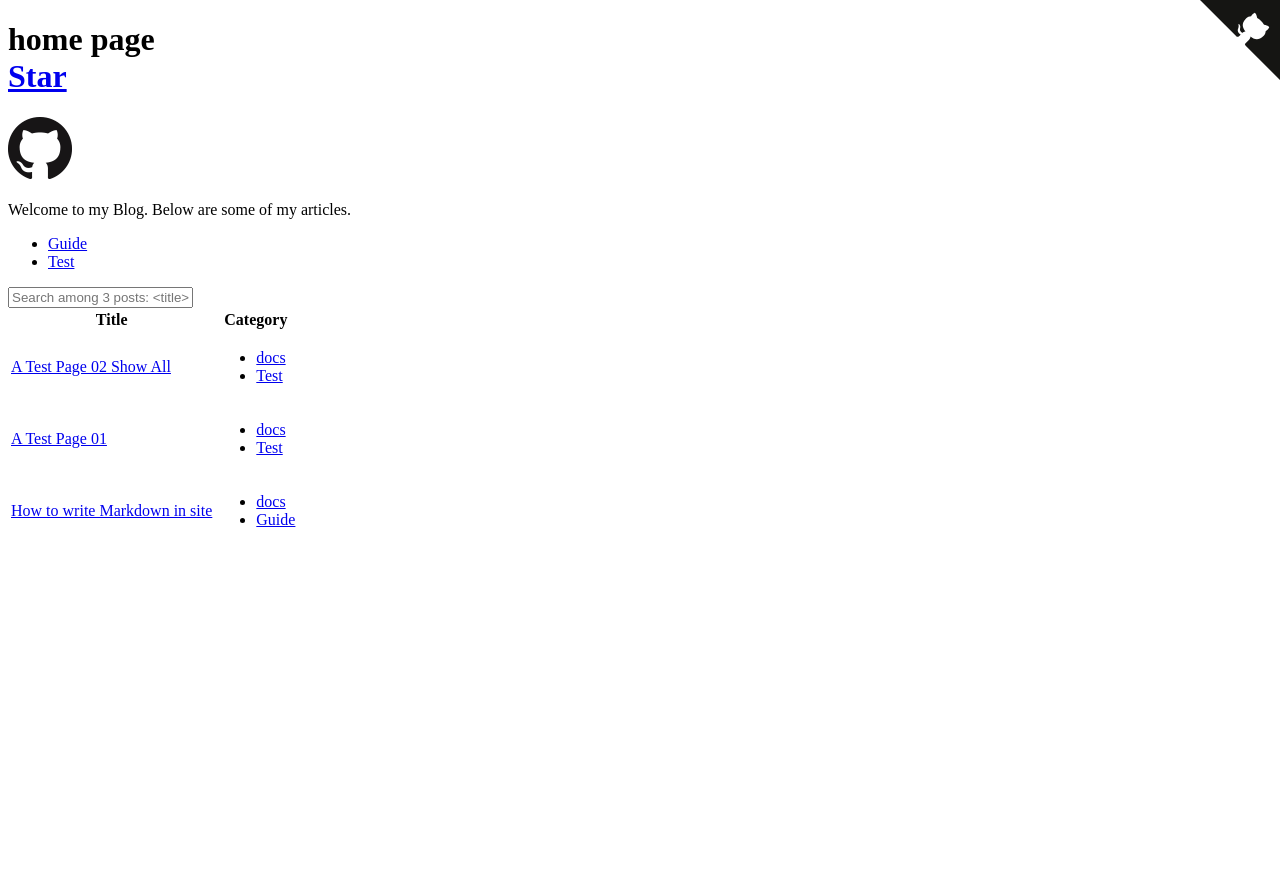
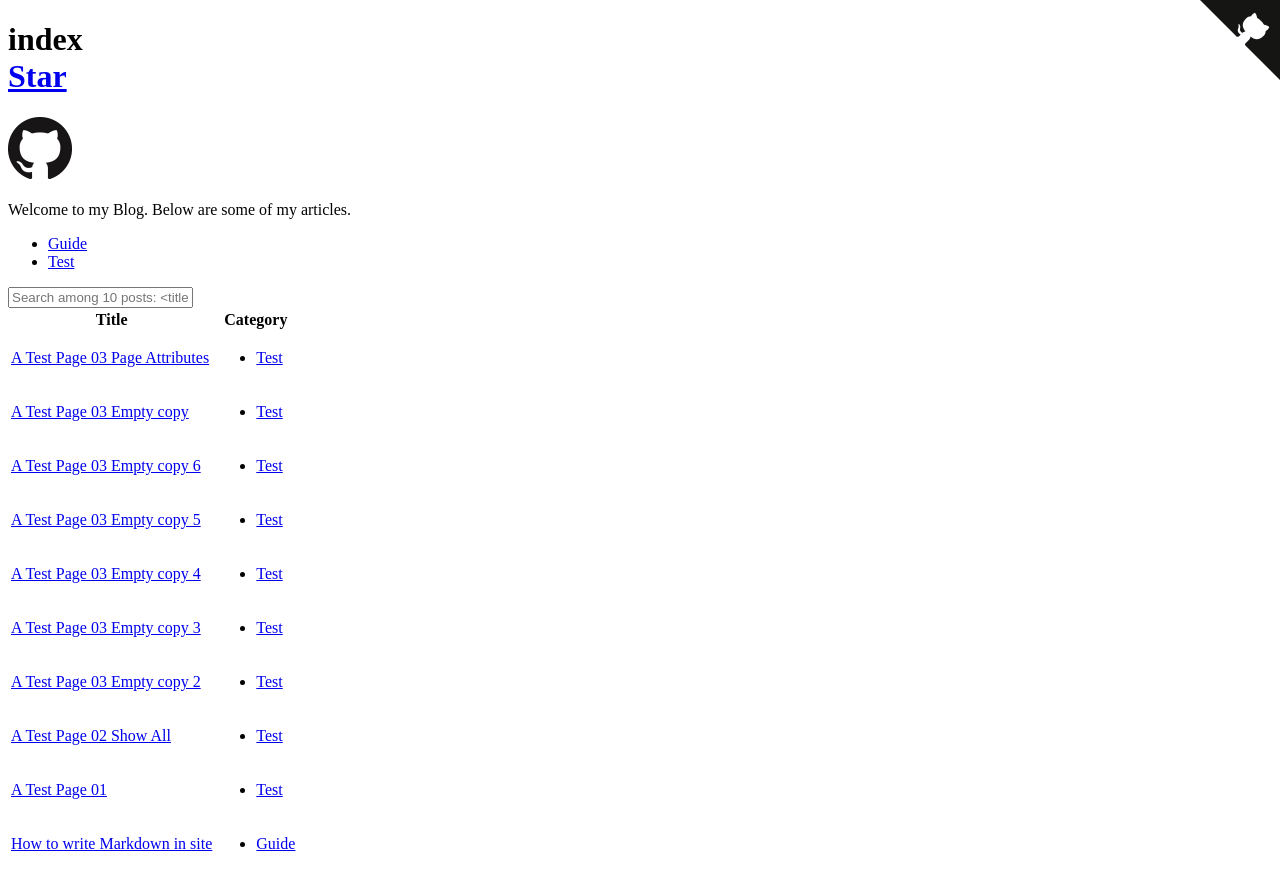
Before and after one commit to LawssssCat/LawssssCat.github.io, a Jekyll site: the page built from index.md, in a window 1280 px wide. Shown: the top 890 px of the page. Built offline with Jekyll 4.4.1, drawn with Linux system fonts in a browser that asks for light colours.

Commit message:
1. fix _include post title "problem" 2. add global keydown listen

```diff
--- a/_includes/page_title.html
+++ b/_includes/page_title.html
@@ -3,7 +3,7 @@
     <!--todo front page-->
     <a href="{{ '/' | relative_url }}">..</a>/
     {%- endif -%}
-    {{ include.title }}
+    {% include tools/get_post_attribute attribute='title' post=page %}
     {%- if site.github-button.show -%}
     <div class="github-buttons">
         <a class="github-button" href="{{ site.github-button.url }}" data-icon="octicon-star" data-show-count="true" aria-label="Star on GitHub">Star</a>
--- a/_includes/tools/get_category_attribute
+++ b/_includes/tools/get_category_attribute
@@ -3,9 +3,9 @@
 function to get category attribute
 
 {%- endcomment -%}
+{%- assign category_data = site.data.categories[category_id] -%}
 {%- case include.attribute -%}
 {%- when 'label' -%}
-{% assign category_data = site.data.categories[category_id] %}
 {{ category_data.label | default: include.category_id }}
 {%- when 'description' -%}
 {{ category_data.description | replace: '\n', ' ' }}
--- a/_includes/tools/get_post_attribute
+++ b/_includes/tools/get_post_attribute
@@ -4,9 +4,9 @@ function to get post attribute
 
 {%- endcomment -%}
 {%- case include.attribute -%}
-{%- when 'name' -%}
-{{- post.title | default: post_file_name -}}
-{% assign post_file_name  = include.post | split: '/' | last %}
+{%- when 'title' -%}
+{%- assign post_file_name  = include.post.path  | split: '/' | last | split: '.' | first -%}
+{{- include.post.title | default: post_file_name -}}
 {%- else -%}
 {% include error-can-not-case-include.attribute-in-get_post_attribute %}
 {%- endcase -%}
--- a/_layouts/page.html
+++ b/_layouts/page.html
@@ -2,6 +2,6 @@
 layout: default
 ---
 
-{% include page_title.html title=page.title %}
+{% include page_title.html page=page %}
 
 {{ content }}
--- a/docs/test/_posts/2019-06-22-A-Test-Page-02-show-all.md
+++ b/docs/test/_posts/2019-06-22-A-Test-Page-02-show-all.md
@@ -11,10 +11,6 @@ site {{ site }}
 {{ site.github-corner }}
 
 ---
-
-this page
-
-{{ page }}
 
 ---
 
--- a/index.md
+++ b/index.md
@@ -1,6 +1,6 @@
 ---
 layout: page
-title: home page
+title:
 ---
 
 ![logo]({{ site.favicon | relative_url }}){:.logo}
@@ -15,7 +15,7 @@ Welcome to my Blog. Below are some of my articles.
           {% assign category = category[1] %}
           {% capture category_label %}{% include tools/get_category_attribute attribute='label' category_id=category_id %}{% endcapture %}
           {% capture category_description %}{% include tools/get_category_attribute attribute='description' category_id=category_id %}{% endcapture %}
-          {% if category_data and category_data.show != false %}
+          {% if site.data.categories[category_id].show != false %}
             <li><a href="#+{{ category_label | downcase }}"
             data-description="{{ category_description }}">
             {{ category_label }}</a></li>
@@ -37,14 +37,16 @@ Welcome to my Blog. Below are some of my articles.
         <tbody>
             {% for post in site.posts %}
             <tr>
-                <td><a href="{{ post.url | relative_url}}" class="post-name">{% include tools/get_post_attribute attribute='name'%}</a></td>
+                <td><a href="{{ post.url | relative_url}}" class="post-title">{% include tools/get_post_attribute attribute='title' post=post %}</a></td>
                 <td>
                   <ul class="category-list">
                       {% for category_id in post.categories %}
-                        {% capture category_description %}{% include tools/get_category_attribute attribute='description' category_id=category_id %}{% endcapture %}
-                        {% capture category_label %}{% include tools/get_category_attribute attribute='label' category_id=category_id %}{% endcapture %}
-                        <li><a href="#+{{ category_label | downcase }}"
-                        data-description="{{ category_description }}">{{ category_label }}</a></li>
+                        {% if site.data.categories[category_id].show != false %}
+                          {% capture category_description %}{% include tools/get_category_attribute attribute='description' category_id=category_id %}{% endcapture %}
+                          {% capture category_label %}{% include tools/get_category_attribute attribute='label' category_id=category_id %}{% endcapture %}
+                          <li><a href="#+{{ category_label | downcase }}"
+                          data-description="{{ category_description }}">{{ category_label }}</a></li>
+                        {% endif %}
                       {% endfor %}
                   </ul>
                 </td>
@@ -144,21 +146,21 @@ Welcome to my Blog. Below are some of my articles.
         applyFilter();
     });
 
-    // // handle shortcuts
-    // addEventListener('keydown', function (event) {
-    //     // focus search box on valid keydown
-    //     if (event.key.toLowerCase().match(/^[+a-z]$/) &&
-    //         !(event.ctrlKey || event.altKey || event.metaKey)) {
-    //         searchBox.focus();
-    //         searchBox.parentElement.scrollIntoView();
-    //     }
-    //     // clear filter on escape
-    //     else if (event.key === 'Escape') {
-    //         location.hash = searchBox.value = '';
-    //         searchBox.focus();
-    //         searchBox.parentElement.scrollIntoView();
-    //     }
-    // });
+    // handle shortcuts
+    addEventListener('keydown', function (event) {
+        // focus search box on valid keydown
+        if (event.key.toLowerCase().match(/^[+a-z]$/) &&
+            !(event.ctrlKey || event.altKey || event.metaKey)) {
+            searchBox.focus();
+            searchBox.parentElement.scrollIntoView();
+        }
+        // clear filter on escape
+        else if (event.key === 'Escape') {
+            location.hash = searchBox.value = '';
+            searchBox.focus();
+            searchBox.parentElement.scrollIntoView();
+        }
+    });
 
     // handle URL changes
     window.onhashchange = applyFilter;
```
Also changed, not shown: other parts of index.md (+1 -1 lines), docs/test/_posts/2019-06-22-A-Test-Page-03-page-attributes.md (added, +73 -0 lines), docs/test/_posts/2019-06-22-A-Test-Page-03-empty copy 2.md (added), docs/test/_posts/2019-06-22-A-Test-Page-03-empty copy 3.md (added), docs/test/_posts/2019-06-22-A-Test-Page-03-empty copy 4.md (added), docs/test/_posts/2019-06-22-A-Test-Page-03-empty copy 5.md (added), docs/test/_posts/2019-06-22-A-Test-Page-03-empty copy 6.md (added), docs/test/_posts/2019-06-22-A-Test-Page-03-empty copy.md (added).
